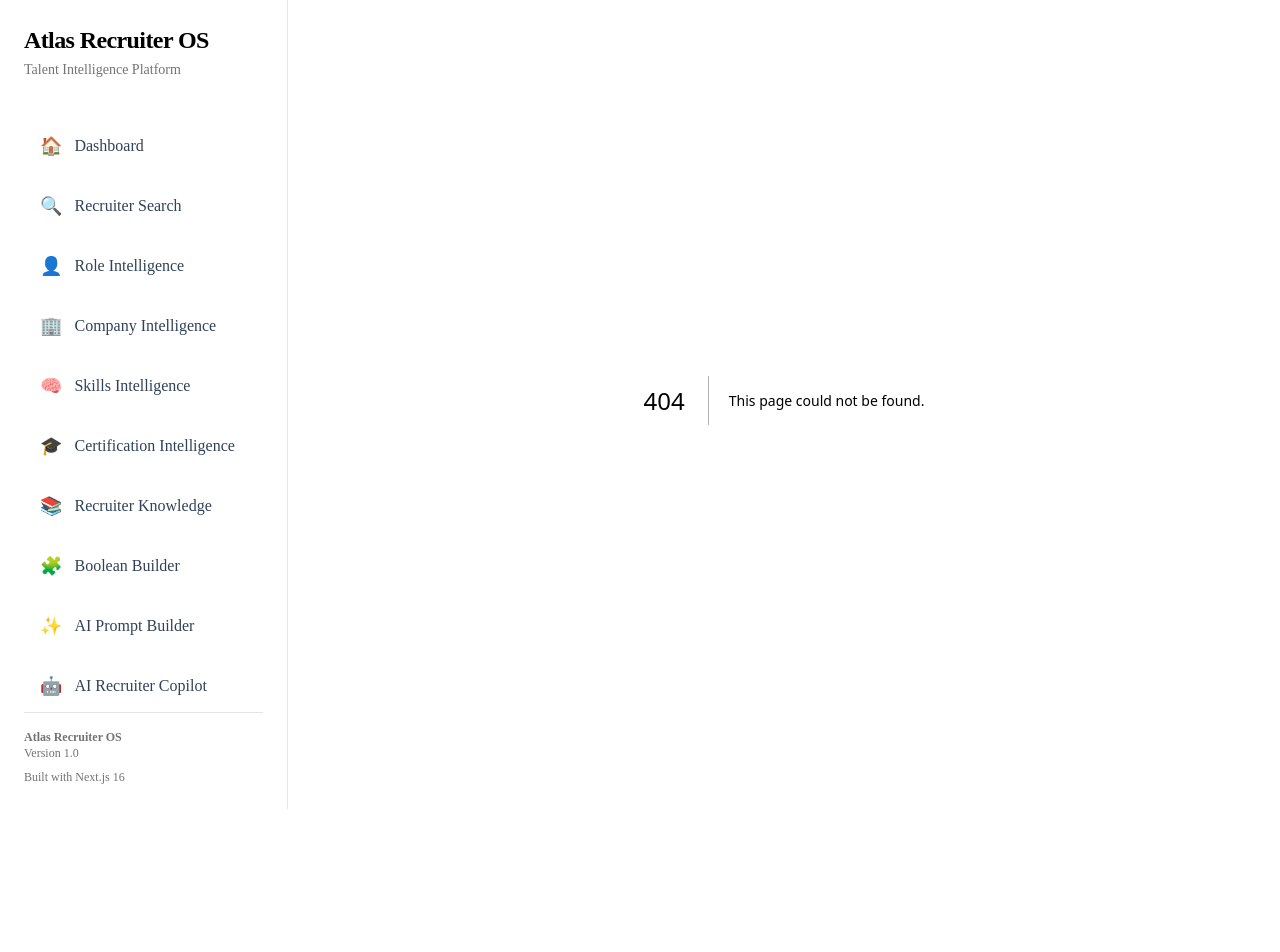
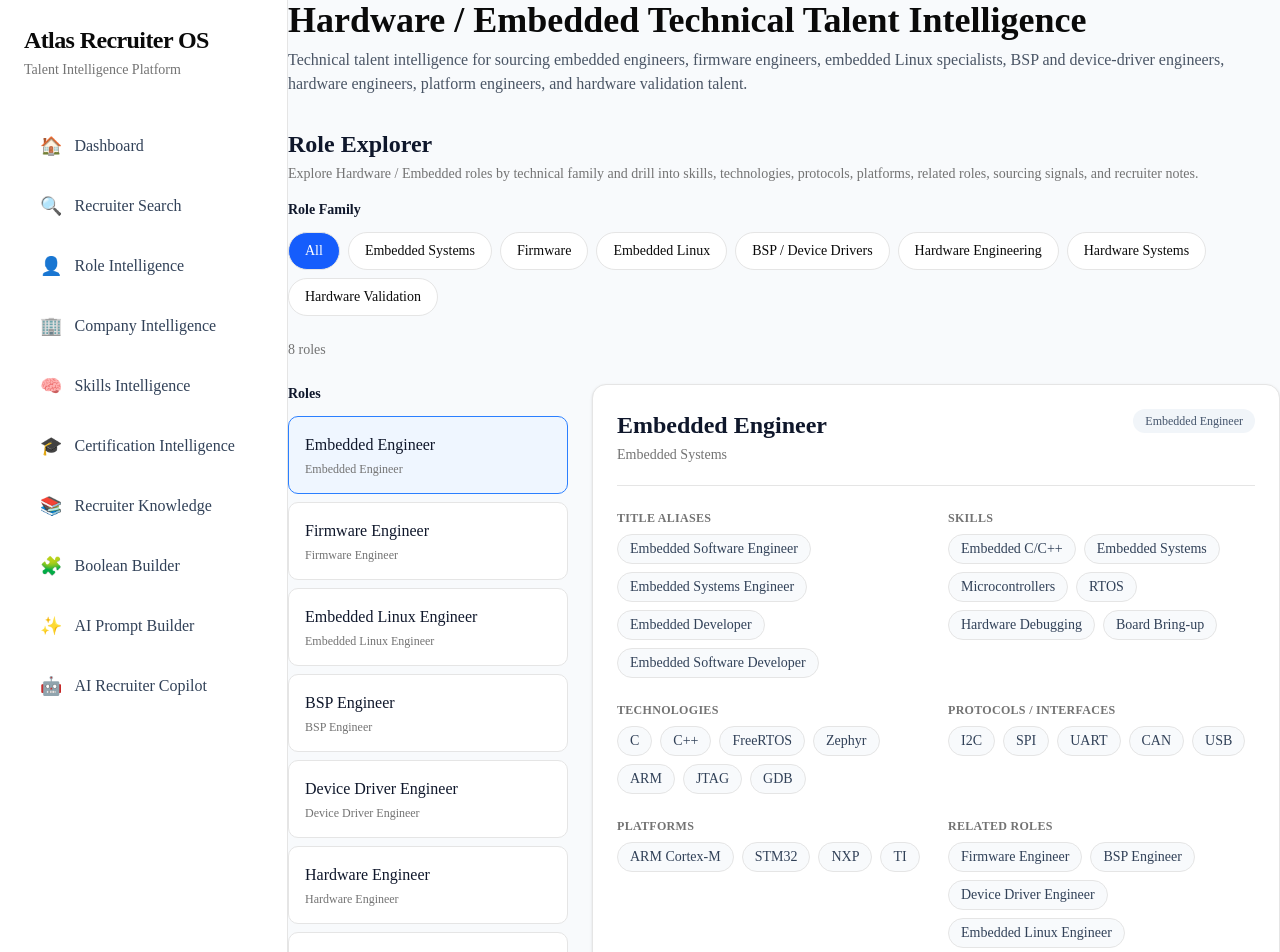
Before and after one commit to rajhrk/atlas-recruiter-os, a Next.js app in the folder web/: page /technical-talent/hardware in a window 1280 px wide. Before the commit this address had no page. Shown: the top 952 px of the page. Before the commit the page ends 809 px from the top, so only its background shows below. Built offline with nearby package versions, Linux system fonts and the light colour scheme.

Commit message:
feat: add hardware embedded role explorer

```diff
--- /dev/null
+++ b/web/app/technical-talent/hardware/page.tsx
@@ -0,0 +1,31 @@
+import AtlasHeader from "@/components/atlas/AtlasHeader";
+import HardwareRoleExplorer from "@/components/technicalTalent/HardwareRoleExplorer";
+import { hardwareDomain } from "@/data/technicalTalent/hardware";
+
+export default function HardwareTechnicalTalentPage() {
+  return (
+    <div className="space-y-8">
+      <AtlasHeader
+        title="Hardware / Embedded Technical Talent Intelligence"
+        description="Technical talent intelligence for sourcing embedded engineers, firmware engineers, embedded Linux specialists, BSP and device-driver engineers, hardware engineers, platform engineers, and hardware validation talent."
+      />
+
+      <section className="space-y-4">
+        <div>
+          <h2 className="text-2xl font-semibold text-slate-900">
+            Role Explorer
+          </h2>
+
+          <p className="mt-1 text-sm text-muted-foreground">
+            Explore Hardware / Embedded roles by technical family
+            and drill into skills, technologies, protocols,
+            platforms, related roles, sourcing signals, and
+            recruiter notes.
+          </p>
+        </div>
+
+        <HardwareRoleExplorer roles={hardwareDomain.roles} />
+      </section>
+    </div>
+  );
+}
--- /dev/null
+++ b/web/components/technicalTalent/HardwareRoleExplorer.tsx
@@ -0,0 +1,246 @@
+"use client";
+
+import { useMemo, useState } from "react";
+import type { HardwareRole } from "@/types/hardware";
+
+interface Props {
+  roles: HardwareRole[];
+}
+
+function TagList({ items }: { items: string[] }) {
+  return (
+    <div className="flex flex-wrap gap-2">
+      {items.map((item) => (
+        <span
+          key={item}
+          className="rounded-full border bg-slate-50 px-3 py-1 text-sm text-slate-700"
+        >
+          {item}
+        </span>
+      ))}
+    </div>
+  );
+}
+
+function DetailSection({
+  title,
+  children,
+}: {
+  title: string;
+  children: React.ReactNode;
+}) {
+  return (
+    <div>
+      <h4 className="mb-2 text-xs font-semibold uppercase tracking-wide text-muted-foreground">
+        {title}
+      </h4>
+
+      {children}
+    </div>
+  );
+}
+
+export default function HardwareRoleExplorer({ roles }: Props) {
+  const families = useMemo(
+    () => Array.from(new Set(roles.map((role) => role.family))),
+    [roles],
+  );
+
+  const [selectedFamily, setSelectedFamily] = useState<string>("All");
+  const [selectedRoleId, setSelectedRoleId] = useState<string | null>(
+    null,
+  );
+
+  const filteredRoles = useMemo(() => {
+    if (selectedFamily === "All") {
+      return roles;
+    }
+
+    return roles.filter((role) => role.family === selectedFamily);
+  }, [roles, selectedFamily]);
+
+  const selectedRole = useMemo(() => {
+    if (!selectedRoleId) {
+      return filteredRoles[0] ?? null;
+    }
+
+    return (
+      filteredRoles.find((role) => role.id === selectedRoleId) ??
+      filteredRoles[0] ??
+      null
+    );
+  }, [filteredRoles, selectedRoleId]);
+
+  function handleFamilyChange(family: string) {
+    setSelectedFamily(family);
+    setSelectedRoleId(null);
+  }
+
+  return (
+    <div className="space-y-6">
+      {/* Role Family Filter */}
+      <div>
+        <div className="mb-3 text-sm font-semibold text-slate-900">
+          Role Family
+        </div>
+
+        <div className="flex flex-wrap gap-2">
+          <button
+            onClick={() => handleFamilyChange("All")}
+            className={`rounded-full border px-4 py-2 text-sm transition ${
+              selectedFamily === "All"
+                ? "bg-blue-600 text-white"
+                : "bg-white hover:bg-slate-50"
+            }`}
+          >
+            All
+          </button>
+
+          {families.map((family) => (
+            <button
+              key={family}
+              onClick={() => handleFamilyChange(family)}
+              className={`rounded-full border px-4 py-2 text-sm transition ${
+                selectedFamily === family
+                  ? "bg-blue-600 text-white"
+                  : "bg-white hover:bg-slate-50"
+              }`}
+            >
+              {family}
+            </button>
+          ))}
+        </div>
+      </div>
+
+      {/* Result Count */}
+      <div className="text-sm text-muted-foreground">
+        {filteredRoles.length} role
+        {filteredRoles.length === 1 ? "" : "s"}
+        {selectedFamily !== "All"
+          ? ` in ${selectedFamily}`
+          : ""}
+      </div>
+
+      {/* Role List + Selected Role */}
+      {filteredRoles.length > 0 && selectedRole ? (
+        <div className="grid gap-6 lg:grid-cols-[280px_1fr]">
+          {/* Role List */}
+          <div className="space-y-2">
+            <div className="mb-3 text-sm font-semibold text-slate-900">
+              Roles
+            </div>
+
+            {filteredRoles.map((role) => (
+              <button
+                key={role.id}
+                onClick={() => setSelectedRoleId(role.id)}
+                className={`w-full rounded-lg border p-4 text-left transition ${
+                  selectedRole.id === role.id
+                    ? "border-blue-500 bg-blue-50"
+                    : "bg-white hover:bg-slate-50"
+                }`}
+              >
+                <div className="font-medium text-slate-900">
+                  {role.title}
+                </div>
+
+                <div className="mt-1 text-xs text-muted-foreground">
+                  {role.seniority ?? role.normalizedTitle}
+                </div>
+              </button>
+            ))}
+          </div>
+
+          {/* Selected Role Intelligence */}
+          <div className="rounded-xl border bg-white p-6 shadow-sm">
+            <div className="flex flex-col gap-3 border-b pb-5 md:flex-row md:items-start md:justify-between">
+              <div>
+                <h3 className="text-2xl font-semibold text-slate-900">
+                  {selectedRole.title}
+                </h3>
+
+                <div className="mt-1 text-sm text-muted-foreground">
+                  {selectedRole.family}
+                  {selectedRole.seniority
+                    ? ` · ${selectedRole.seniority}`
+                    : ""}
+                </div>
+              </div>
+
+              <div className="rounded-full bg-slate-100 px-3 py-1 text-xs font-medium text-slate-600">
+                {selectedRole.normalizedTitle}
+              </div>
+            </div>
+
+            <div className="mt-6 grid gap-6 md:grid-cols-2">
+              {selectedRole.aliases.length > 0 && (
+                <DetailSection title="Title Aliases">
+                  <TagList items={selectedRole.aliases} />
+                </DetailSection>
+              )}
+
+              {selectedRole.skills.length > 0 && (
+                <DetailSection title="Skills">
+                  <TagList items={selectedRole.skills} />
+                </DetailSection>
+              )}
+
+              {selectedRole.technologies.length > 0 && (
+                <DetailSection title="Technologies">
+                  <TagList items={selectedRole.technologies} />
+                </DetailSection>
+              )}
+
+              {selectedRole.protocols &&
+                selectedRole.protocols.length > 0 && (
+                  <DetailSection title="Protocols / Interfaces">
+                    <TagList items={selectedRole.protocols} />
+                  </DetailSection>
+                )}
+
+              {selectedRole.platforms &&
+                selectedRole.platforms.length > 0 && (
+                  <DetailSection title="Platforms">
+                    <TagList items={selectedRole.platforms} />
+                  </DetailSection>
+                )}
+
+              {selectedRole.relatedRoles &&
+                selectedRole.relatedRoles.length > 0 && (
+                  <DetailSection title="Related Roles">
+                    <TagList items={selectedRole.relatedRoles} />
+                  </DetailSection>
+                )}
+
+              {selectedRole.sourcingSignals &&
+                selectedRole.sourcingSignals.length > 0 && (
+                  <DetailSection title="Sourcing Signals">
+                    <TagList items={selectedRole.sourcingSignals} />
+                  </DetailSection>
+                )}
+            </div>
+
+            {selectedRole.recruiterNotes &&
+              selectedRole.recruiterNotes.length > 0 && (
+                <div className="mt-6 rounded-lg bg-slate-50 p-4">
+                  <div className="mb-2 text-xs font-semibold uppercase tracking-wide text-muted-foreground">
+                    Recruiter Notes
+                  </div>
+
+                  <ul className="space-y-2 text-sm leading-6 text-slate-700">
+                    {selectedRole.recruiterNotes.map((note) => (
+                      <li key={note}>• {note}</li>
+                    ))}
+                  </ul>
+                </div>
+              )}
+          </div>
+        </div>
+      ) : (
+        <div className="rounded-xl border bg-white p-8 text-center text-sm text-muted-foreground">
+          No roles found for this selection.
+        </div>
+      )}
+    </div>
+  );
+}
```
